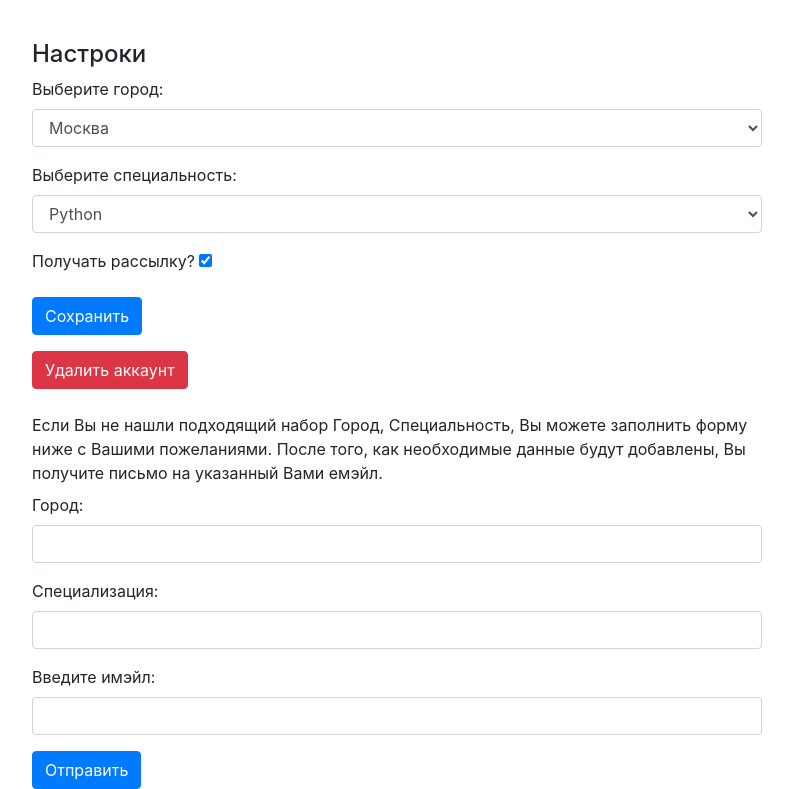
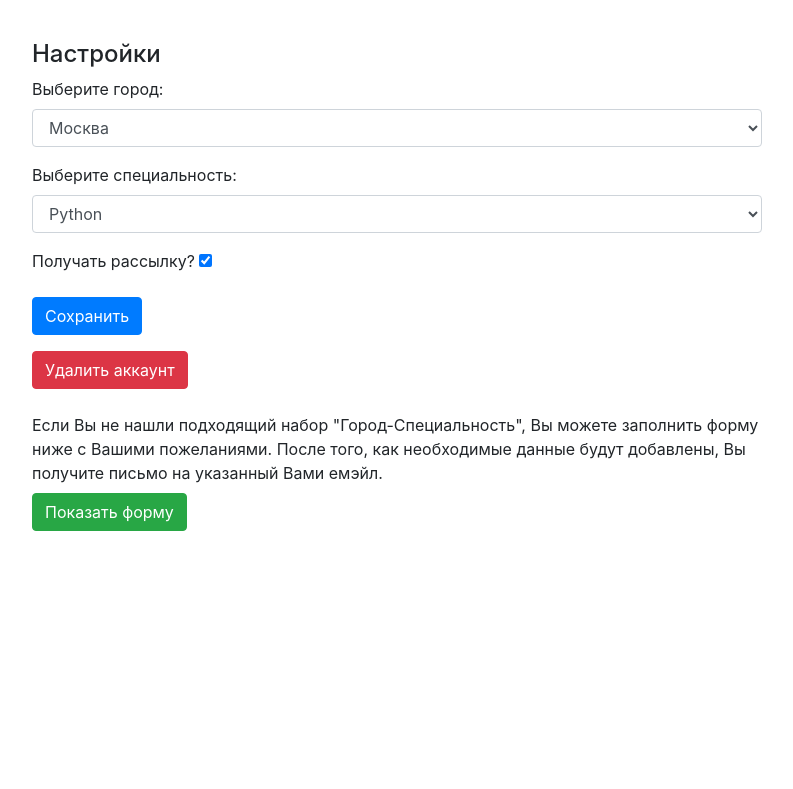
Before and after one commit to dbv111m/scraping_service, a Django app: page /accounts/update/ in a window 1280 px wide. Shown: the part 56-845 px from the top of the page, without its empty margins (243-1036 px from the left). After the commit the page ends 587 px from the top, so only its background shows below. Run offline with Django 3.2, Linux system fonts and the light colour scheme; a user stored in the database is signed in; data comes from the database, SQL or seed files in the repository; both versions use the stored data as it was after the commit; some libraries are stand-ins or nearby versions.

Commit message:
Collapse формы с отправкой пожеланий пользователей

```diff
--- a/src/accounts/forms.py
+++ b/src/accounts/forms.py
@@ -72,7 +72,5 @@ class ContactForm(forms.Form):
      label='Специализация'
     )
 
-    email = forms.EmailField(
-        label='Введите имэйл', required=True, widget=forms.EmailInput(
-                                 attrs={'class': 'form-control'})
+    email = forms.EmailField(label='Введите email', required=True, widget=forms.EmailInput(attrs={'class': 'form-control'})
     )
--- a/src/accounts/templates/accounts/update.html
+++ b/src/accounts/templates/accounts/update.html
@@ -6,7 +6,7 @@
 
 <div class="row ">
     <div class="col-md-8 mx-auto">
-        <h4 class="my-2">Настроки</h4>
+        <h4 class="my-2">Настройки</h4>
     <form method="POST" action="">{% csrf_token %}
         <div class="form-group">
         {{ form.as_p }}
@@ -20,18 +20,29 @@
 </div>
 
 
+<!--Форма для отправки предпочтений (скрываемая)-->
 <div class="row ">
         <div class="col-md-8 mx-auto">
             <p class="my-2">
-            Если Вы не нашли подходящий набор Город, Специальность,
+                Если Вы не нашли подходящий набор "Город-Специальность",
                 Вы можете заполнить форму ниже  с Вашими пожеланиями. После того,
                 как необходимые данные будут добавлены, Вы получите письмо на указанный Вами емэйл.
-
+            </p>
+            <!--# https://getbootstrap.com/docs/5.0/components/collapse/-->
+            <p>
+              <button class="btn btn-success"
+                      type="button" data-toggle="collapse"
+                      data-target="#collapsed" aria-expanded="false"
+                      aria-controls="collapseExample">
+                Показать форму
+              </button>
             </p>
 
+<!--            Сама форма-->
 
+            <div class="collapse" id="collapsed">
+                  <div class="card card-body">
                       <form method="POST" action="{% url 'accounts:contact' %} ">{% csrf_token %}
-
                         <div class="form-group">
                             {{ contact_form.as_p }}
                         </div>
@@ -39,7 +50,7 @@
                       </form>
                   </div>
             </div>
-
-
+        </div>
+</div>
 
 {% endblock %}
--- a/src/send_emails.py
+++ b/src/send_emails.py
@@ -73,12 +73,12 @@ _html = ''
 qs = Error.objects.filter(timestamp=today)
 if qs.exists():
     error = qs.first()
-    data = error.data['errors']
+    data = error.data.get('errors', [])
     for i in data:
         _html += f'<p"><a href="{ i["url"] }">Error: { i["title"] }</a></p><br>'
     subject += f'Отправка ошибок за {today}'
     text_content += "Ошибки скрапинга"
-    data = error.data['user_data']
+    data = error.data.get('user_data')
     if data:
         _html += '<hr>'
         _html += '<h2>Пожелания пользователей </h2>'
```
Also changed, not shown: src/db.sqlite3. Lines whose indentation alone changed are shown as unchanged.
